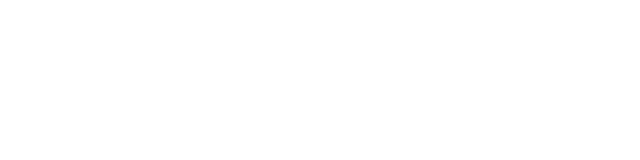
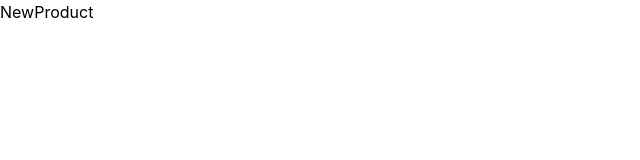
Before and after one commit to lego-jm/shoppy, a React (Create React App) app: page /products/new in a window 1280 px wide. Shown: the top 160 px of the page, without its empty margins (0-640 px from the left). Built offline with nearby package versions, Linux system fonts and the light colour scheme.

Commit message:
'router_setting'

```diff
--- a/package.json
+++ b/package.json
@@ -6,9 +6,15 @@
     "@testing-library/jest-dom": "^5.14.1",
     "@testing-library/react": "^13.0.0",
     "@testing-library/user-event": "^13.2.1",
+    "axios": "^1.6.1",
     "react": "^18.2.0",
     "react-dom": "^18.2.0",
+    "react-icons": "^4.12.0",
+    "react-query": "^3.39.3",
+    "react-router-dom": "^6.18.0",
     "react-scripts": "5.0.1",
+    "react-spinners": "^0.13.8",
+    "tailwindcss": "^3.3.5",
     "web-vitals": "^2.1.0"
   },
   "scripts": {
--- a/public/index.html
+++ b/public/index.html
@@ -24,7 +24,7 @@
       work correctly both with client-side routing and a non-root public URL.
       Learn how to configure a non-root public URL by running `npm run build`.
     -->
-    <title>React App</title>
+    <title>My Shopping</title>
   </head>
   <body>
     <noscript>You need to enable JavaScript to run this app.</noscript>
--- a/src/App.js
+++ b/src/App.js
@@ -1,5 +1,11 @@
+import { Outlet } from "react-router-dom";
+
 function App() {
-  return <div></div>;
+  return (
+    <div>
+      <Outlet />
+    </div>
+  );
 }
 
 export default App;
--- /dev/null
+++ b/src/components/ProtectRoute.jsx
@@ -0,0 +1,5 @@
+import React from "react";
+
+export default function ProtectRoute({ children, requireAdmin }) {
+  return <div>ProtectRoute</div>;
+}
--- a/src/index.js
+++ b/src/index.js
@@ -1,13 +1,36 @@
-import React from 'react';
-import ReactDOM from 'react-dom/client';
-import './index.css';
-import App from './App';
-import reportWebVitals from './reportWebVitals';
+import React from "react";
+import ReactDOM from "react-dom/client";
+import "./index.css";
+import App from "./App";
+import reportWebVitals from "./reportWebVitals";
+import { RouterProvider, createBrowserRouter } from "react-router-dom";
+import Home from "./pages/Home";
+import Products from "./pages/Products";
+import ProductDetail from "./pages/ProductDetail";
+import Cart from "./pages/Cart";
+import NewProduct from "./pages/NewProduct";
 
-const root = ReactDOM.createRoot(document.getElementById('root'));
+const router = createBrowserRouter([
+  {
+    path: "/",
+    element: <App />,
+    children: [
+      {
+        index: true,
+        element: <Home />,
+      },
+      { path: "/products", element: <Products /> },
+      { path: "/products/:ProductId", element: <ProductDetail /> },
+      { path: "/products/new", element: <NewProduct /> },
+      { path: "/carts", element: <Cart /> },
+    ],
+  },
+]);
+
+const root = ReactDOM.createRoot(document.getElementById("root"));
 root.render(
   <React.StrictMode>
-    <App />
+    <RouterProvider router={router} />
   </React.StrictMode>
 );
 
--- /dev/null
+++ b/src/pages/Cart.jsx
@@ -0,0 +1,5 @@
+import React from "react";
+
+export default function Cart() {
+  return <div>Cart</div>;
+}
--- /dev/null
+++ b/src/pages/Home.jsx
@@ -0,0 +1,5 @@
+import React from "react";
+
+export default function Home() {
+  return <div>Home</div>;
+}
--- /dev/null
+++ b/src/pages/NewProduct.jsx
@@ -0,0 +1,5 @@
+import React from "react";
+
+export default function NewProduct() {
+  return <div>NewProduct</div>;
+}
--- /dev/null
+++ b/src/pages/ProductDetail.jsx
@@ -0,0 +1,5 @@
+import React from "react";
+
+export default function ProductDetail() {
+  return <div>ProductDetail</div>;
+}
--- /dev/null
+++ b/src/pages/Products.jsx
@@ -0,0 +1,5 @@
+import React from "react";
+
+export default function Products() {
+  return <div>Products</div>;
+}
--- /dev/null
+++ b/tailwind.config.js
@@ -0,0 +1,8 @@
+/** @type {import('tailwindcss').Config} */
+module.exports = {
+  content: ["./src/**/*.{js,jsx}"],
+  theme: {
+    extend: {},
+  },
+  plugins: [],
+};
```
Also changed, not shown: src/index.css (+7 -3 lines), 2 other files (tests, documents, lock files or other folders).
